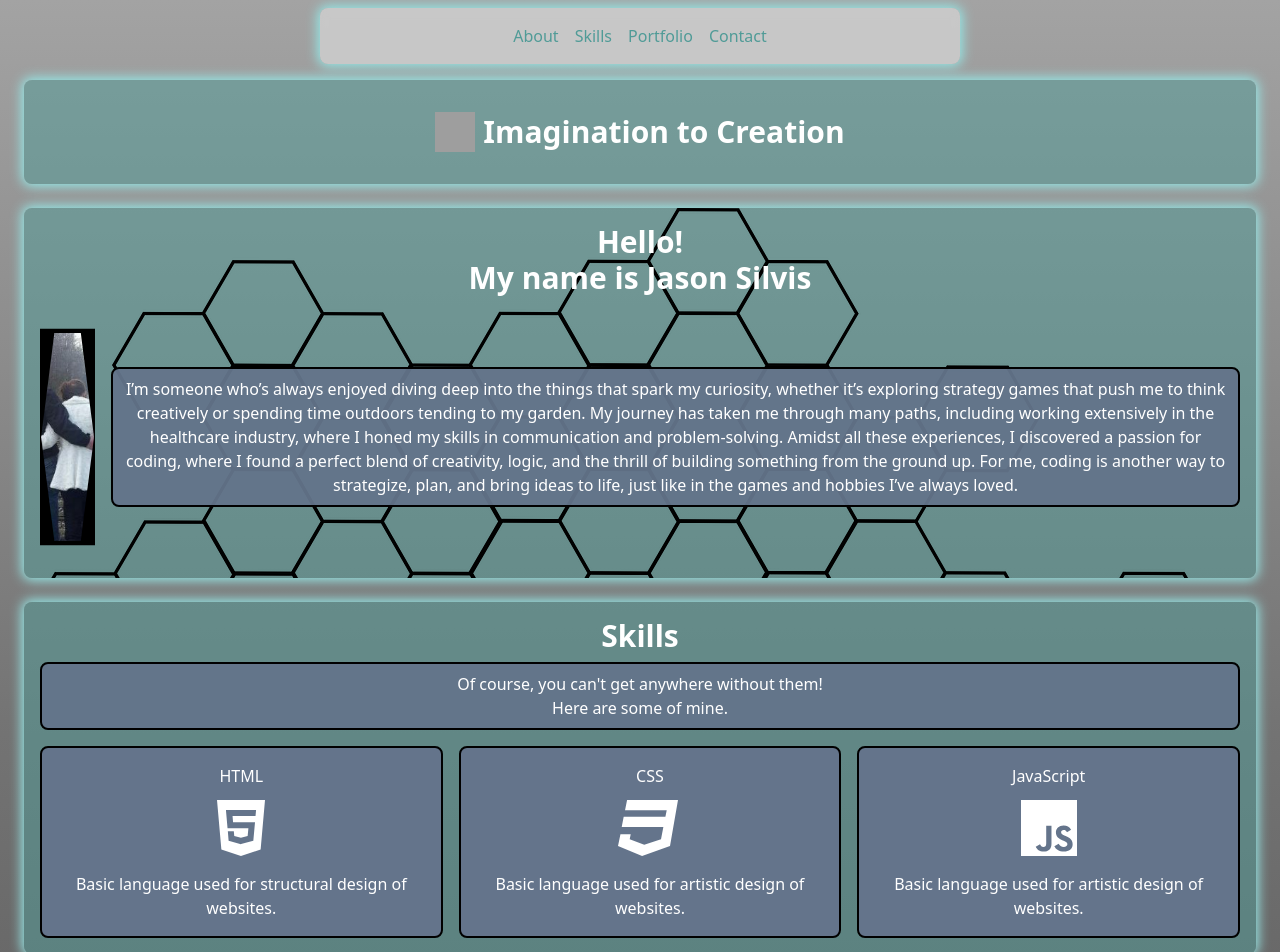
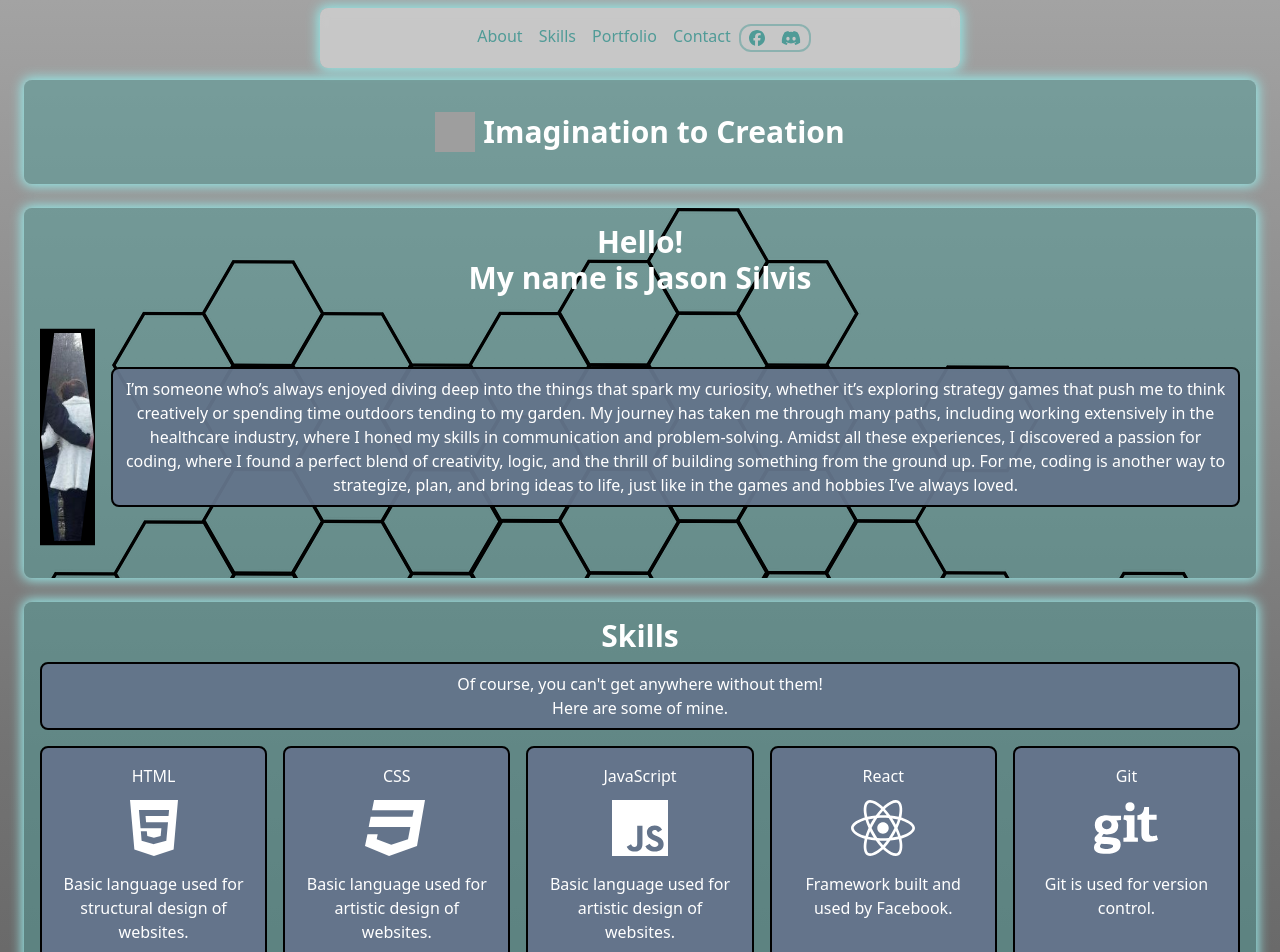
Before and after one commit to JSilvis73/SilvisProfile, a React (Vite) app: page / in a window 1280 px wide. Shown: the top 952 px of the page. Built offline with nearby package versions, Linux system fonts and the light colour scheme; grey boxes are pictures that could not be loaded.

Commit message:
Added contact icons for the navbar.

```diff
--- a/src/components/Skills.jsx
+++ b/src/components/Skills.jsx
@@ -1,6 +1,6 @@
 import React from "react";
 import SkillsCard from "./SkillsCard";
-import { faJs, faHtml5, faCss3 } from "@fortawesome/free-brands-svg-icons";
+import { faJs, faHtml5, faCss3, faReact, faGit } from "@fortawesome/free-brands-svg-icons";
 
 
 
@@ -14,7 +14,7 @@ export default function Skills() {
           <br />
           Here are some of mine.
         </p>
-        <div className="flex md:flex-row mt-4 gap-4 justify-center">
+        <div className="flex flex-col md:flex-row mt-4 gap-4 justify-center">
           <SkillsCard
             title="HTML"
             imgURL=""
@@ -36,6 +36,20 @@ export default function Skills() {
             altTxt="JavaScript Symbol"
             skillDesc="Basic language used for artistic design of websites."
           />
+               <SkillsCard
+            title="React"
+            imgURL=""
+            faIcon={faReact}
+            altTxt="React Symbol"
+            skillDesc="Framework built and used by Facebook."
+          />
+                   <SkillsCard
+            title="Git"
+            imgURL=""
+            faIcon={faGit}
+            altTxt="React Symbol"
+            skillDesc="Git is used for version control."
+          />
 
         </div>
       </div>
--- a/src/components/SkillsCard.jsx
+++ b/src/components/SkillsCard.jsx
@@ -10,7 +10,7 @@ export default function SkillsCard({
   skillDesc,
 }) {
   return (
-    <div className="card-container border-2 border-black bg-slate-500 rounded-lg p-4">
+    <div className="card-container border-2 border-black bg-slate-500 rounded-lg p-4 w-1/3">
       <div>
         <h4>{title}</h4>
       </div>
--- a/src/components/UI/Navbar.jsx
+++ b/src/components/UI/Navbar.jsx
@@ -1,5 +1,7 @@
 import React from "react";
 import "../styles/Navbar.css";
+import {faFacebook, faDiscord } from "@fortawesome/free-brands-svg-icons"
+import { FontAwesomeIcon} from "@fortawesome/react-fontawesome";
 
 const Navbar = () => {
   return (
@@ -17,6 +19,11 @@ const Navbar = () => {
         <a href="#contact" className="mx-2">
           Contact
         </a>
+        <div className=" flex border-2 border-scifi/50 rounded-xl">
+          <a><FontAwesomeIcon className="mx-2" icon={faFacebook} /></a>
+          <a><FontAwesomeIcon className="mx-2" icon={faDiscord} /></a>
+          <a><FontAwesomeIcon icon="fa-solid fa-envelope" /></a>
+        </div>
       </div>
     </nav>
   );
```
